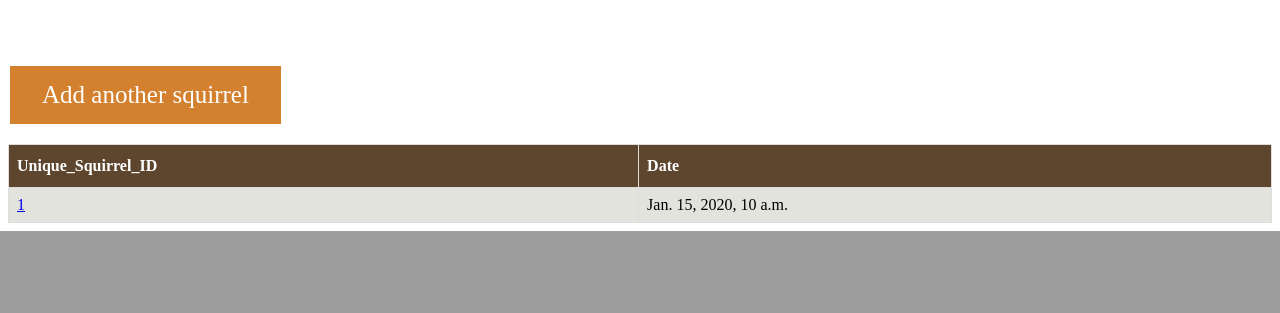
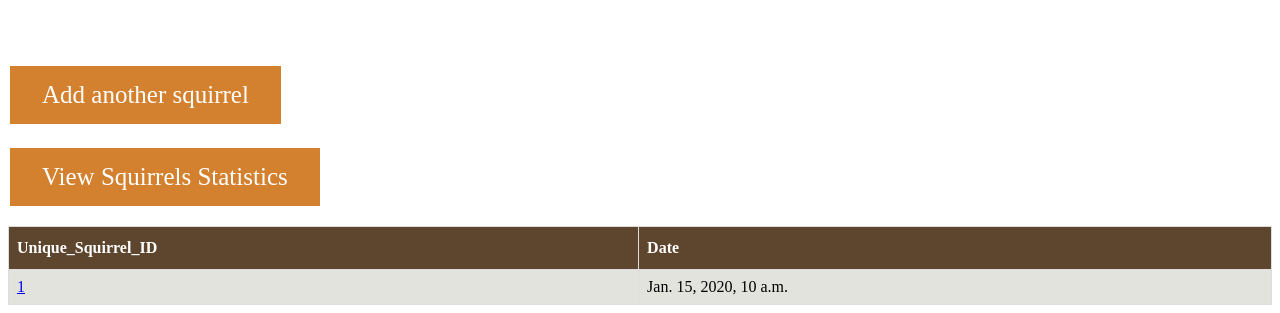
Before and after one commit to Evaliu29/Squirrel_tracker, a Django app: template sightings/templates/sightings/lists.html in a window 1280 px wide; the page is wider, and only the part inside the window is pictured. Shown: the part 983-1296 px from the top of that part. Before the commit the page ends 1214 px from the top of that part, so only its background shows below. Run offline with Django 3.2, Linux system fonts and the light colour scheme; the template is opened without the code that fills it: most values are stand-ins (such as "Sample title", 1, 10 or a date in 2020); parts of the project's set-up code (start-up, migrations or seed data) failed here and were passed over.

Commit message:
Modify listings.html to reflect stats button.

```diff
--- a/sightings/templates/sightings/lists.html
+++ b/sightings/templates/sightings/lists.html
@@ -62,6 +62,7 @@
         <main>
 
         <p><a href="create", class="button">Add another squirrel</a></p>
+	<p><a href="stats", class="button">View Squirrels Statistics</a></p>
 
         <table id='squirrels'>
             <tr>
--- a/sightings/templates/sightings/stats.html
+++ b/sightings/templates/sightings/stats.html
@@ -53,6 +53,7 @@ ter; }
 		<h3>Statistics of Squirrels</h3>
         </header>
         <main>
+
         <table id='squirrels'>
             <tr>
                 <th>Stats TypeD</th>
@@ -79,6 +80,7 @@ ter; }
                 <td>{{Running_perct}}</td>
             </tr>
         </table>
+
     	</main>
     </body>
 </html>
```
